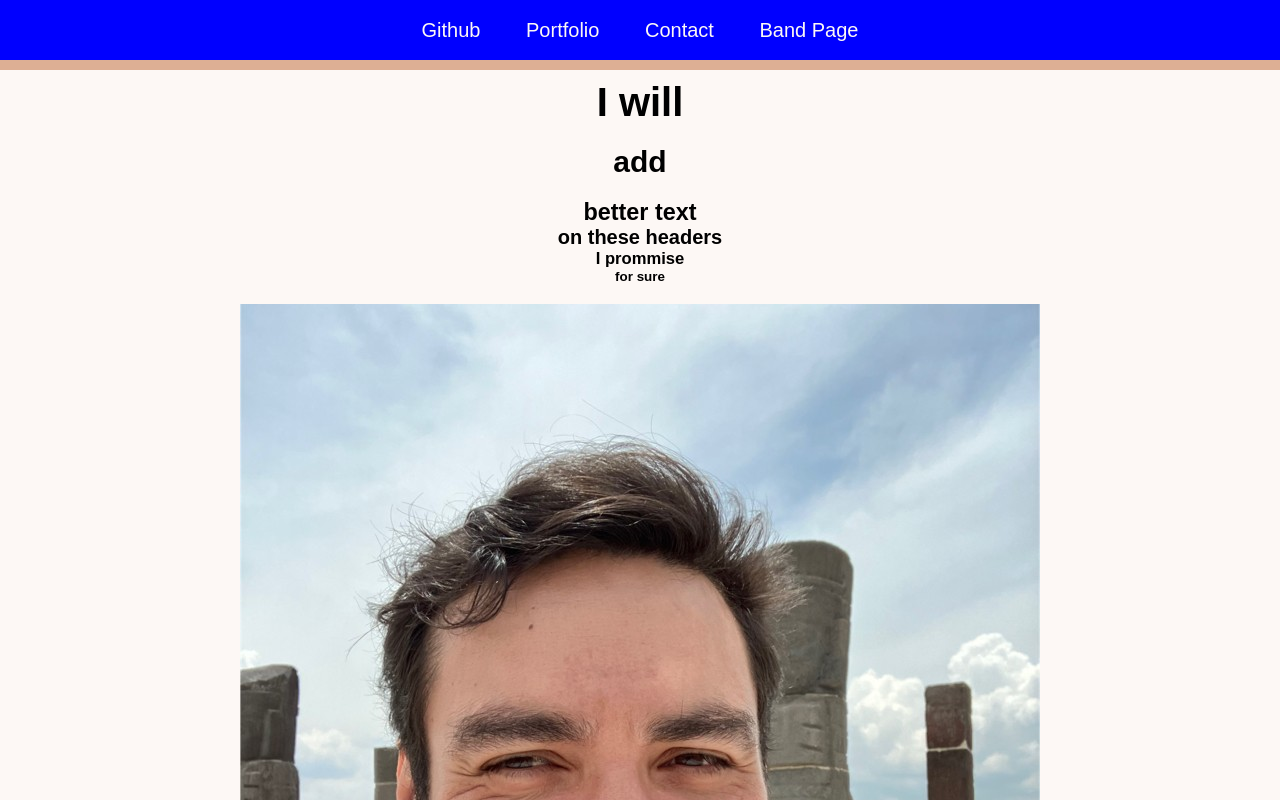
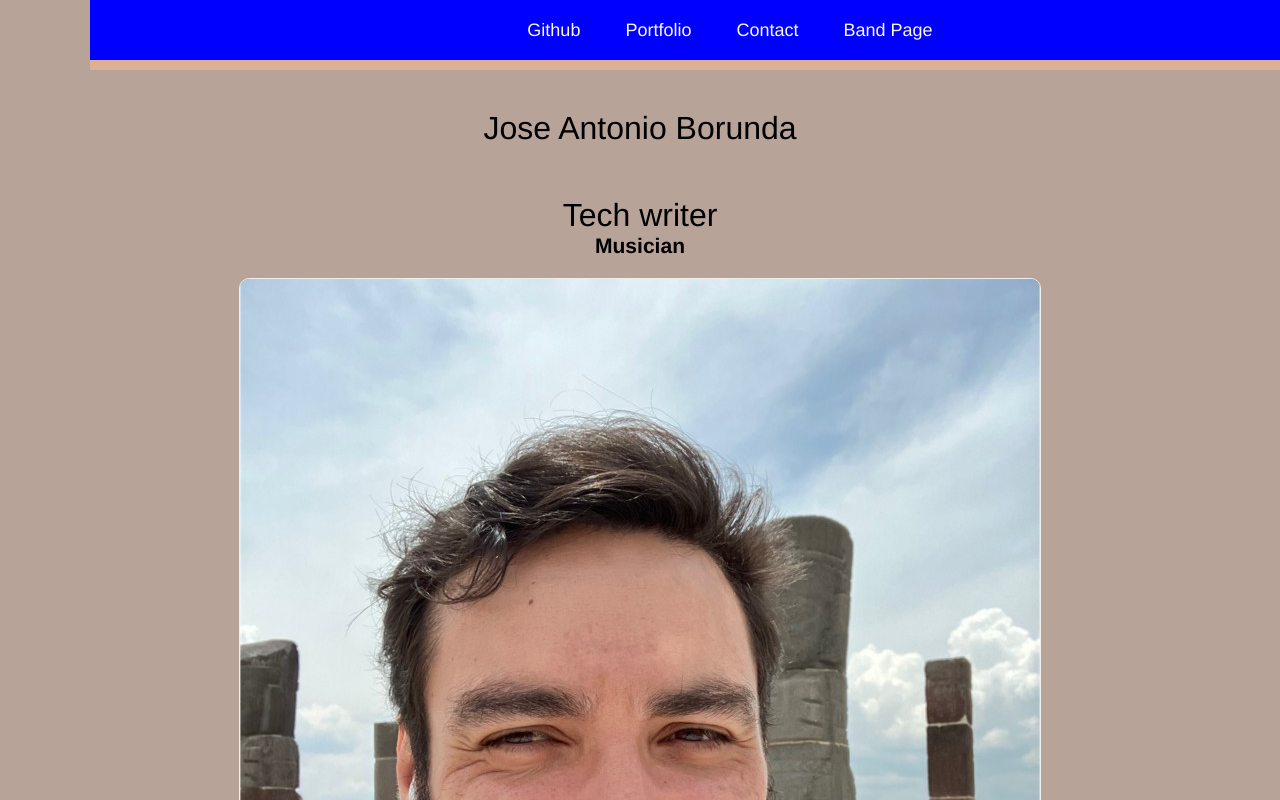
Before and after one commit to joeborunda/firstpage, a plain HTML site: page Main/index.html in a window 1280 px wide. Shown: the top 800 px of the page. Drawn offline with Linux system fonts and the light colour scheme.

Commit message:
color changes

```diff
--- a/Main/Assets/css/style.css
+++ b/Main/Assets/css/style.css
@@ -7,15 +7,21 @@
   /* Element Selectors */
   body {
     position: relative;
-    font-family: "Goudy Bookletter 1911", sans-serif;
-    font-size: 20px;
-    background-color: #FDF8F5;
+    font-family: "HelveticaNeue-Light", "Helvetica Neue Light", "Helvetica Neue", Helvetica, Arial, "Lucida Grande", sans-serif;
+    font-weight:300;
+    font-size:18px;
+    margin-left: auto;
+    margin-right: auto;
+    width: 1100px;
+    background-color: #b7a398;
     color: black;
   }
 
   h1,
   h2 {
-    margin: 20px;
+    margin-top:50px;
+    font-size:32px;
+		font-weight:300;
   }
 
   main {
@@ -61,6 +67,8 @@
   img {
     display: block;
     margin: 20px auto;
+    border: 1px solid #eeeeee;
+		border-radius: 10px ;
   }
 
   section {
--- a/Main/index.html
+++ b/Main/index.html
@@ -14,7 +14,7 @@
       <ul>
         <li> <a href="https://github.com/joeborunda">Github</a></li>
         <li> <a href="https://backstage.spotify.com/">Portfolio</a></li>
-        <li> <a href="#contact">Contact</a></li>
+        <li> <a href="https://www.linkedin.com/in/jose-borunda-470277199/">Contact</a></li>
         <li> <a href="https://www.helloseahorse.com/">Band Page </a></li>
 
       </ul>
@@ -22,22 +22,20 @@
   </header>
 
   <main>
-    <h1 class="text-center">I will</h1>
-    <h2 class="text-center">add</h2>
-    <h3 class="text-center">better text</h3>
-    <h4 class="text-center">on these headers</h4>
-    <h5 class="text-center">I prommise</h5>
-    <h6 class="text-center">for sure</h6>
+    <h1 class="text-center">Jose Antonio Borunda</h1>
+    <h2 class="text-center">Tech writer</h2>
+    <h3 class="text-center">Musician</h3>
+
     <figure>
-      <img src="./assets/Jose.jpeg" alt="Ese soy yo">
-      <figcaption class="text-center">Some latin nonsense.</figcaption>
+      <img src="./assets/Jose.jpeg" alt="Jose en Tula Hidalgo">
+      <figcaption class="text-center">Jose en Tula</figcaption>
     </figure>
     <section id="contact">
       <h2 class="text-center">Contact Jose</h2>
       <form>
         <ul>
           <li>
-            <label class="text-right" for="name">Este Vato:</label>
+            <label class="text-right" for="name">user-name:</label>
             <input type="text" id="name" name="user-name">
           </li>
           <li>
@@ -52,7 +50,26 @@
     </section>
   </main>
 
-  <footer class="text-center">
+<section>
+  <hr>
+	<h1>Video</h1>
+		<iframe width="660" height="395" src="https://www.youtube.com/watch?v=iko4s3CfBi0" frameborder="0"
+    allow="autoplay; encrypted-media" allowfullscreen position="center"></iframe>
+	</p>
+
+	<table width=800px>
+		<br>
+		<tr>
+				<span style="font-size:28px"><a href=''>[Slides]</a>
+				</span>
+
+		</tr>
+	</table>
+	<hr>
+
+</section>
+
+  <footer class="text-right">
     © 2023 Jocoque records
   </footer>
 
```
Also changed, not shown: 2 other files.
